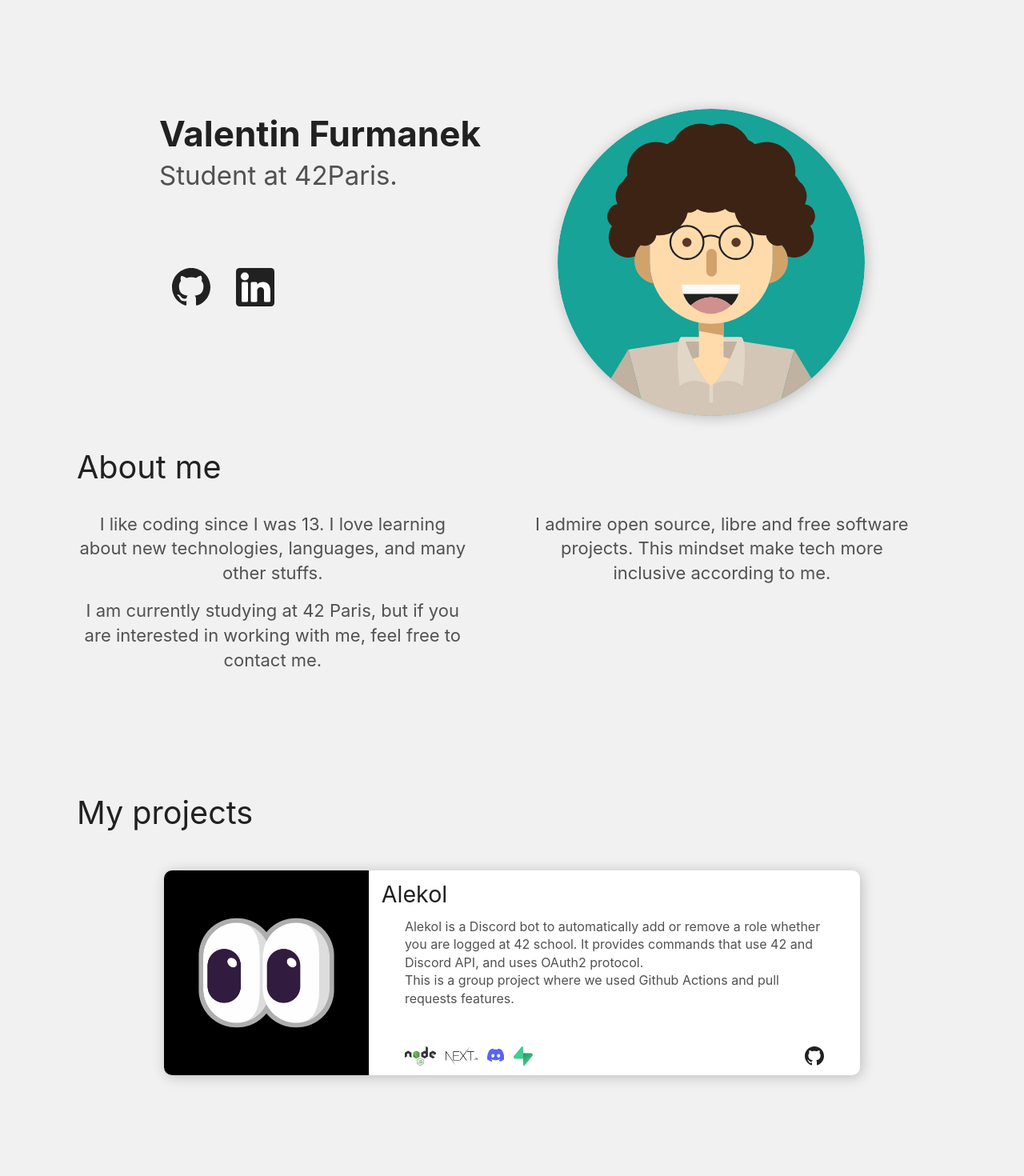
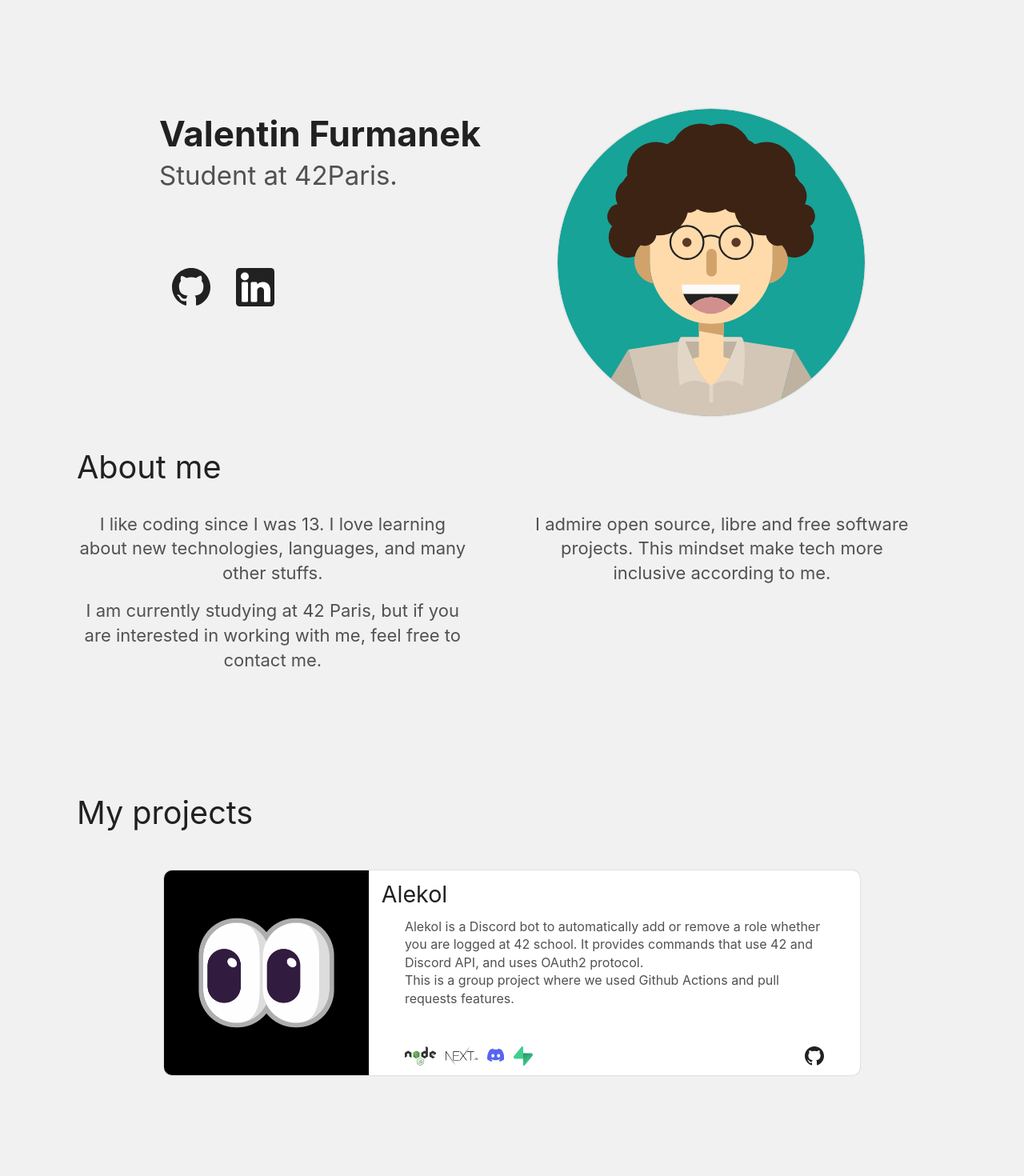
Before and after one commit to valfur03/portfolio, a Next.js app: page / in a window 1280 px wide. Shown: the part 220-1690 px from the top of the page at 80% size. Built offline with nearby package versions, Linux system fonts and the light colour scheme; no server answers.

Commit message:
style: flatten shadows

```diff
--- a/components/Home.module.scss
+++ b/components/Home.module.scss
@@ -8,7 +8,7 @@
 
 .favicon {
 	margin: 16px 0;
-	box-shadow: 2px 2px 16px rgba(33, 33, 33, 0.25);
+	box-shadow: 0 0 2px rgba($on-surface-color, 0.25);
 	overflow: hidden;
 
 	border-radius: 50%;
--- a/components/ProjectCard.module.scss
+++ b/components/ProjectCard.module.scss
@@ -1,7 +1,9 @@
+@import '../styles/variables.scss';
+
 .container {
 	margin: 24px 0;
 	border-radius: 10px;
-	box-shadow: 2px 2px 16px rgba(33, 33, 33, 0.25);
+	box-shadow: 0 0 2px rgba($on-surface-color, 0.25);
 	width: 80%;
 	overflow: hidden;
 
--- a/components/TopBar.module.scss
+++ b/components/TopBar.module.scss
@@ -5,7 +5,7 @@
 	top: 0;
 
 	width: 100%;
-	box-shadow: 0 4px 16px rgba($on-surface-color, 0.25);
+	box-shadow: 0 0 2px rgba($on-surface-color, 0.25);
 
 	display: block;
 
```
